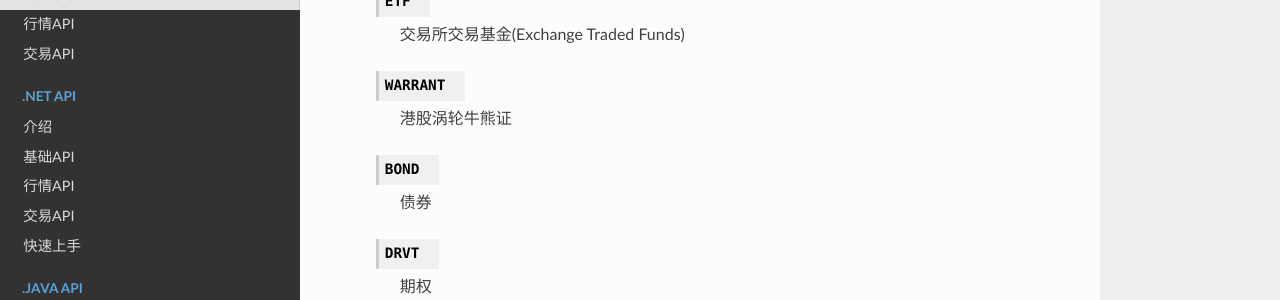
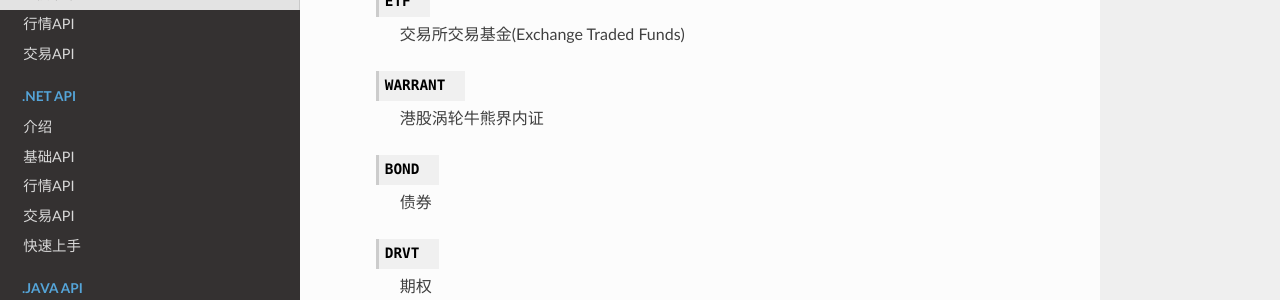
Before and after one commit to FutunnOpen/futu-api-doc, a Sphinx documentation site: the page built from doc_maker/source/api/Base_API.rst, in a window 1280 px wide and 900 px high, scrolled down 20837 px. Shown: the part 149-449 px from the top of the window. Built offline with Sphinx 7.4.7 and the Read the Docs theme 2.0.0, drawn with Linux system fonts in a browser that asks for light colours.

Commit message:
补充说明

```diff
--- a/doc_maker/source/api/Base_API.rst
+++ b/doc_maker/source/api/Base_API.rst
@@ -1041,7 +1041,7 @@ SecurityType - 证券类型
 
  ..  py:attribute:: WARRANT
 
-  港股涡轮牛熊证
+  港股涡轮牛熊界内证
 
  ..  py:attribute:: BOND
 
--- a/doc_maker/source/cpp/intro.rst
+++ b/doc_maker/source/cpp/intro.rst
@@ -15,6 +15,8 @@
 Cpp API简介
 -------------
   * Cpp API依赖FutuOpenD网关客户端，需要先运行登录 FutuOpenD_
+
+  * API使用VS2013编译，如需使用更高编译平台版本，需自行编译FTAPI以及\ `Google Protobuf <https://github.com/protocolbuffers/protobuf>`_ （3.5.1）静态库。
 
   * Sample提供了几个简单的行情和交易获取demo，可以用于上手学习。
 
```
